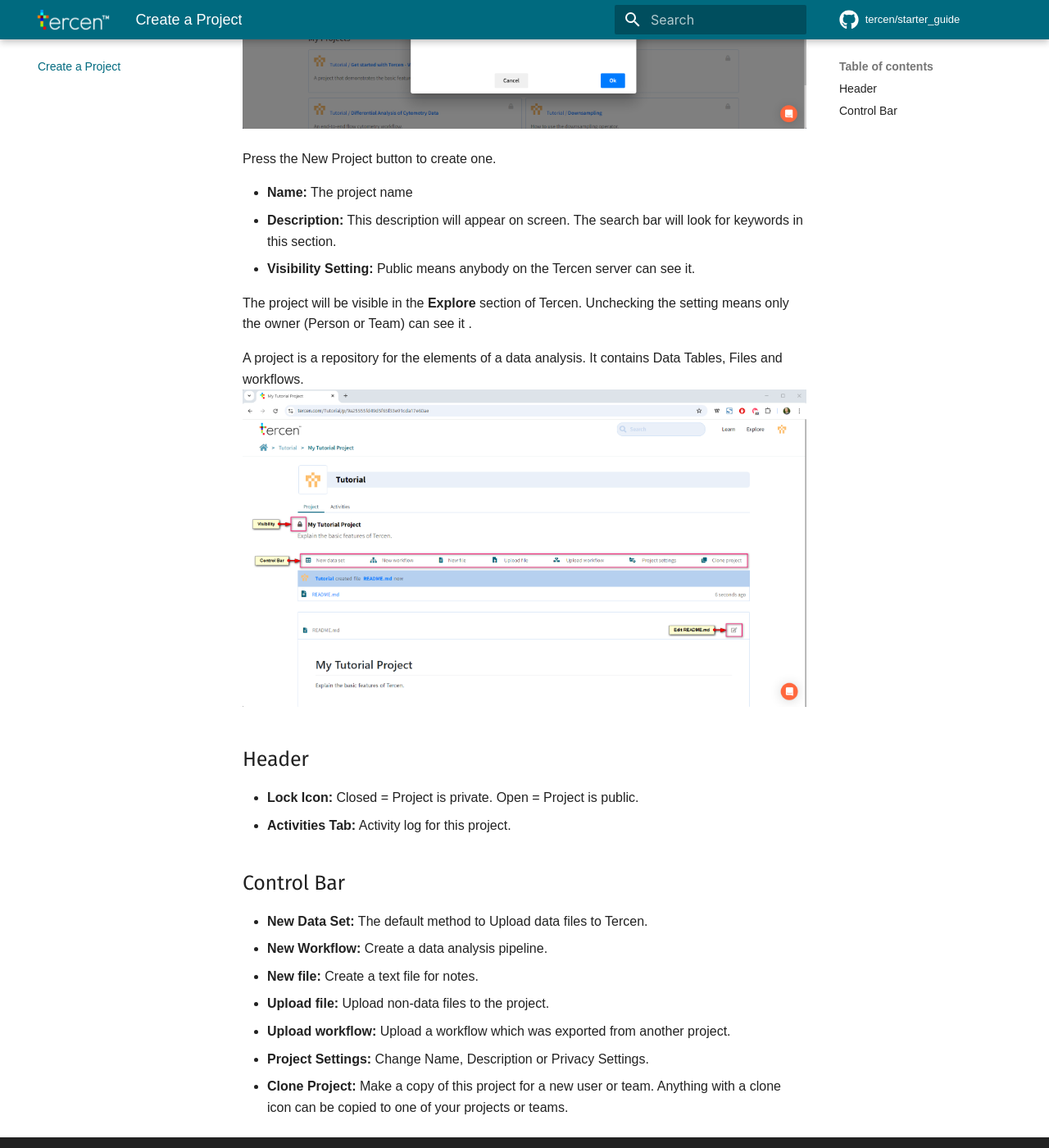
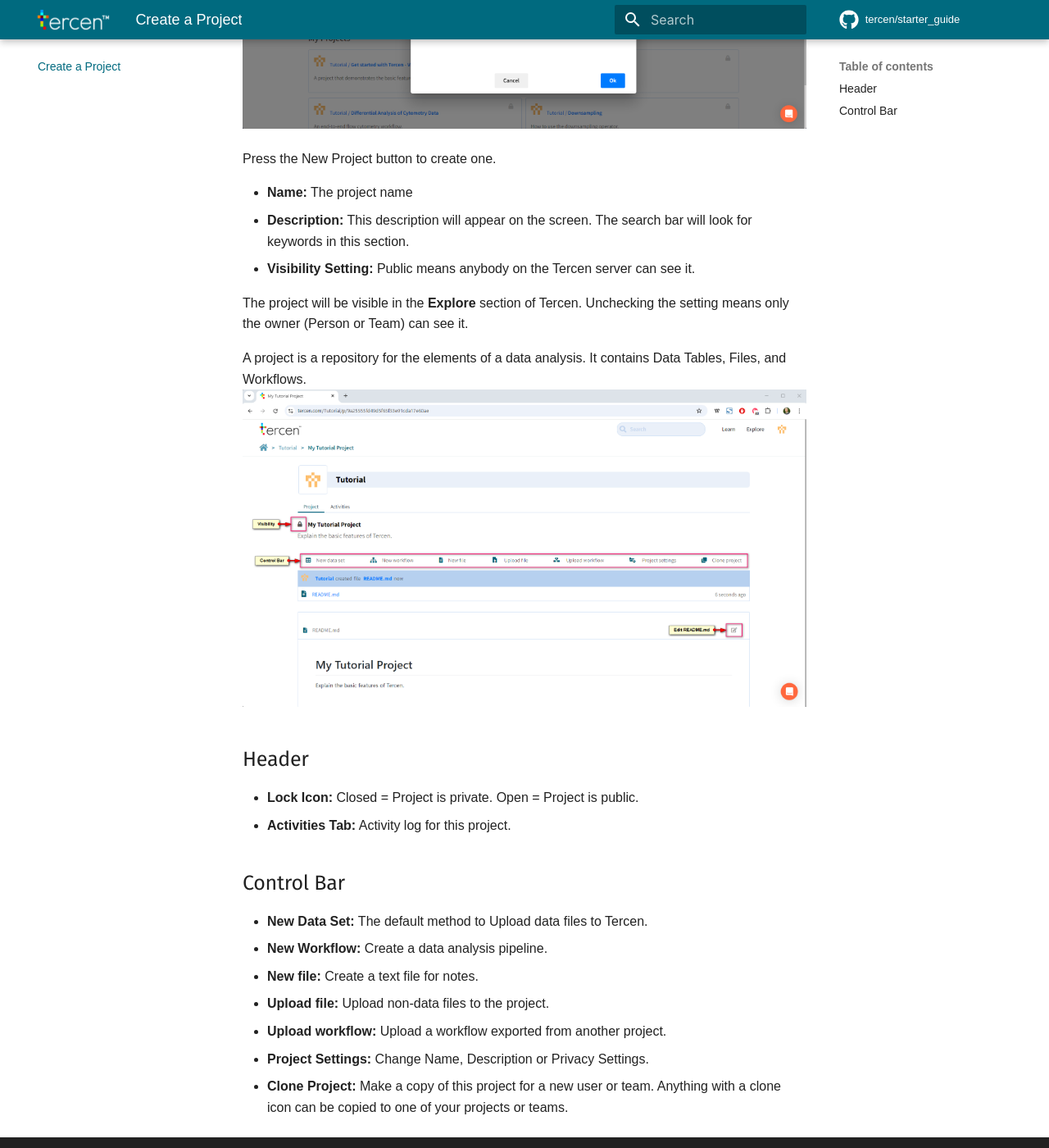
Before and after one commit to tercen/starter_guide, an MkDocs documentation site: the page built from docs/create_a_project.md, in a window 1280 px wide and 1400 px high, scrolled down 457 px. Shown: the whole window at 82% size. Built offline with MkDocs 1.6.1 and Material for MkDocs 9.7.7, drawn with Linux system fonts in a browser that asks for light colours; some web fonts are replaced; comment, search, counter and statistics services are not loaded; the version menu is left out.

Commit message:
Update create_a_project.md

```diff
--- a/docs/create_a_project.md
+++ b/docs/create_a_project.md
@@ -5,13 +5,13 @@
 Press the New Project button to create one.
 
 - **Name:** The project name
-- **Description:** This description will appear on screen. The search bar will look for keywords in this section.
+- **Description:** This description will appear on the screen. The search bar will look for keywords in this section.
 - **Visibility Setting:** Public means anybody on the Tercen server can see it.
 
 The project will be visible in the **Explore** section of Tercen.
-Unchecking the setting means only the owner (Person or Team) can see it .
+Unchecking the setting means only the owner (Person or Team) can see it.
 
-A project is a repository for the elements of a data analysis. It contains Data Tables, Files and workflows.
+A project is a repository for the elements of a data analysis. It contains Data Tables, Files, and Workflows.
 ![Screenshot](img/starter_guide_new_project_2.png)
 
 ## Header
@@ -25,6 +25,6 @@ A project is a repository for the elements of a data analysis. It contains Data
 - **New Workflow:** Create a data analysis pipeline.
 - **New file:** Create a text file for notes.
 - **Upload file:** Upload non-data files to the project.
-- **Upload workflow:** Upload a workflow which was exported from another project.
+- **Upload workflow:** Upload a workflow exported from another project.
 - **Project Settings:** Change Name, Description or Privacy Settings.
 - **Clone Project:** Make a copy of this project for a new user or team. Anything with a clone icon can be copied to one of your projects or teams.
```
